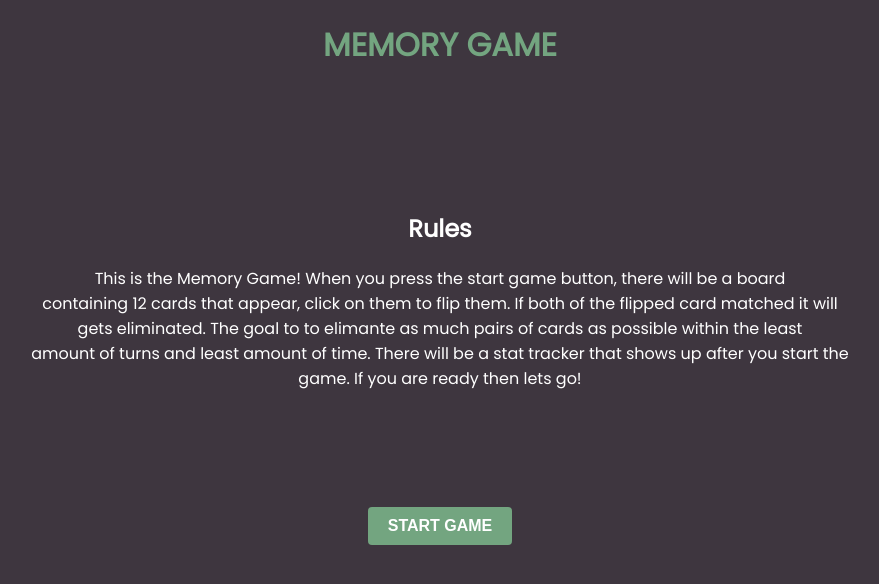
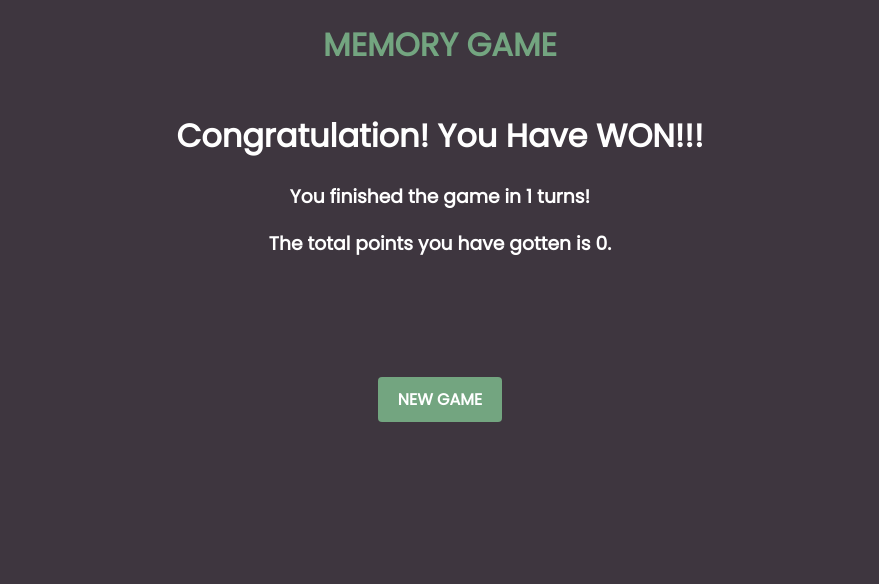
Before and after one commit to junhuang21484/web-dev-proj2, a React (Create React App) app: page / in a window 1280 px wide. Shown: the top 584 px of the page, without its empty margins (200-1079 px from the left). Built offline with nearby package versions, Linux system fonts and the light colour scheme.

Commit message:
Modify page logic and added a result page

```diff
--- a/src/App.js
+++ b/src/App.js
@@ -1,20 +1,23 @@
 import React from "react"
 import Card from "./Card"
+import Page from "./Page"
 
 import './css/App.css';
 
 function App() {
-  const [gameState, setGameState] = React.useState("IDLE");
+  const [gameState, setGameState] = React.useState("RESULT");
   const [gameTurns, setGameTurns] = React.useState(1);
   const [gamePoints, setGamePoints] = React.useState(0);
   const [cards, setCards] = React.useState([]);
   const [selectedCard, setSelectedCard] = React.useState([]);
+  const [matchedPair, setMatchedPair] = React.useState(0);
 
   function btnStartGame(){
     setGameState("STARTED")
     setGameTurns(1);
     setGamePoints(0);
     createCards();
+    setMatchedPair(0);
   }
 
   function btnResetGame(){
@@ -34,6 +37,12 @@ function App() {
   }
 
   React.useEffect(() => {
+    if (matchedPair === 6){
+      setGameState("RESULT");
+    }
+  }, [matchedPair])
+
+  React.useEffect(() => {
     if (selectedCard.length === 2){
       if (selectedCard[0]["img"] === selectedCard[1]["img"]){
         setCards(prevData => {
@@ -51,6 +60,10 @@ function App() {
           dataCopy[selectedCard[1]["id"]] = newData
           return(dataCopy)
         })
+        let multiplier = 30 - gameTurns > 1 ? 30 - gameTurns : 1
+        setGamePoints(prevData => prevData + multiplier * 10);
+
+        setMatchedPair(prevData => prevData + 1);
       }else{
         setTimeout(() => {
           flipCard(selectedCard[0]["id"]);
@@ -60,7 +73,7 @@ function App() {
       setGameTurns(prevData => prevData + 1);
       setSelectedCard([]);
     }
-  }, [selectedCard]);
+  }, [selectedCard, gameTurns]);
 
   function cardClicked(event, pos){
     if (!cards[pos]["isClicked"] && !cards[pos]["isMatched"]){
@@ -113,18 +126,13 @@ function App() {
   return (
       <main>
         <h1 className="page-title">MEMORY GAME</h1>
-        {gameState === "IDLE" ?
-          <div className="idle-page-container">
-            <h2>Rules</h2>
-            <p>
-              This is the Memory Game! When you press the start game button, there will be a board <br></br>
-              containing 12 cards that appear, click on them to flip them. If both of the flipped card matched it will <br></br>
-              gets eliminated. The goal to to elimante as much pairs of cards as possible within the least <br></br>
-              amount of turns and least amount of time. There will be a stat tracker that shows up after you start the <br></br>
-              game. If you are ready then lets go!
-            </p>
-            <button className="btn-start" onClick={btnStartGame}>START GAME</button>
-          </div>
+        {gameState === "IDLE" || gameState === "RESULT" ?
+          <Page
+            gameStatus={gameState}
+            gameTurns={gameTurns}
+            gamePoints={gamePoints}
+            funcStartGame={btnStartGame}
+          />
           :
           <div className="game-container">
             <div className="stat-container">
--- /dev/null
+++ b/src/Page.js
@@ -0,0 +1,38 @@
+import React from "react"
+import './css/App.css';
+
+/*
+Props contain the following:
+    - gameStatus [string]: IDLE/STARTED/RESULT
+    - gameTurns [int]: Game turns
+    - gamePoints [int]: Game points
+    - funcStartGame [func]: Function to start the game
+*/
+function Page(props){
+    if (props.gameStatus === "RESULT"){
+        return (
+            <div className="result-page-container">
+                <h1>Congratulation! You Have WON!!!</h1>
+                <h3>You finished the game in {props.gameTurns} turns!</h3>
+                <h3>The total points you have gotten is {props.gamePoints}.</h3>
+                <button className="btn-start" onClick={props.funcStartGame}>NEW GAME</button>
+            </div>
+        )
+    }else {
+        return (
+            <div className="idle-page-container">
+                <h2>Rules</h2>
+                <p>
+                This is the Memory Game! When you press the start game button, there will be a board <br></br>
+                containing 12 cards that appear, click on them to flip them. If both of the flipped card matched it will <br></br>
+                gets eliminated. The goal to to elimante as much pairs of cards as possible within the least <br></br>
+                amount of turns and least amount of time. There will be a stat tracker that shows up after you start the <br></br>
+                game. If you are ready then lets go!
+                </p>
+                <button className="btn-start" onClick={props.funcStartGame}>START GAME</button>
+            </div>
+        )
+    }
+}
+
+export default Page;
--- a/src/css/App.css
+++ b/src/css/App.css
@@ -64,3 +64,8 @@ main {
     font-weight: bold;
     border: black 1px solid;
 }
+
+.result-page-container {
+    color: white;
+    text-align: center;
+}
--- a/src/css/index.css
+++ b/src/css/index.css
@@ -8,3 +8,7 @@ html body {
     background-color: #3e363f;
     font-family: 'Poppins', sans-serif;
 }
+
+button {
+    font-family: 'Poppins', sans-serif;
+}
```
